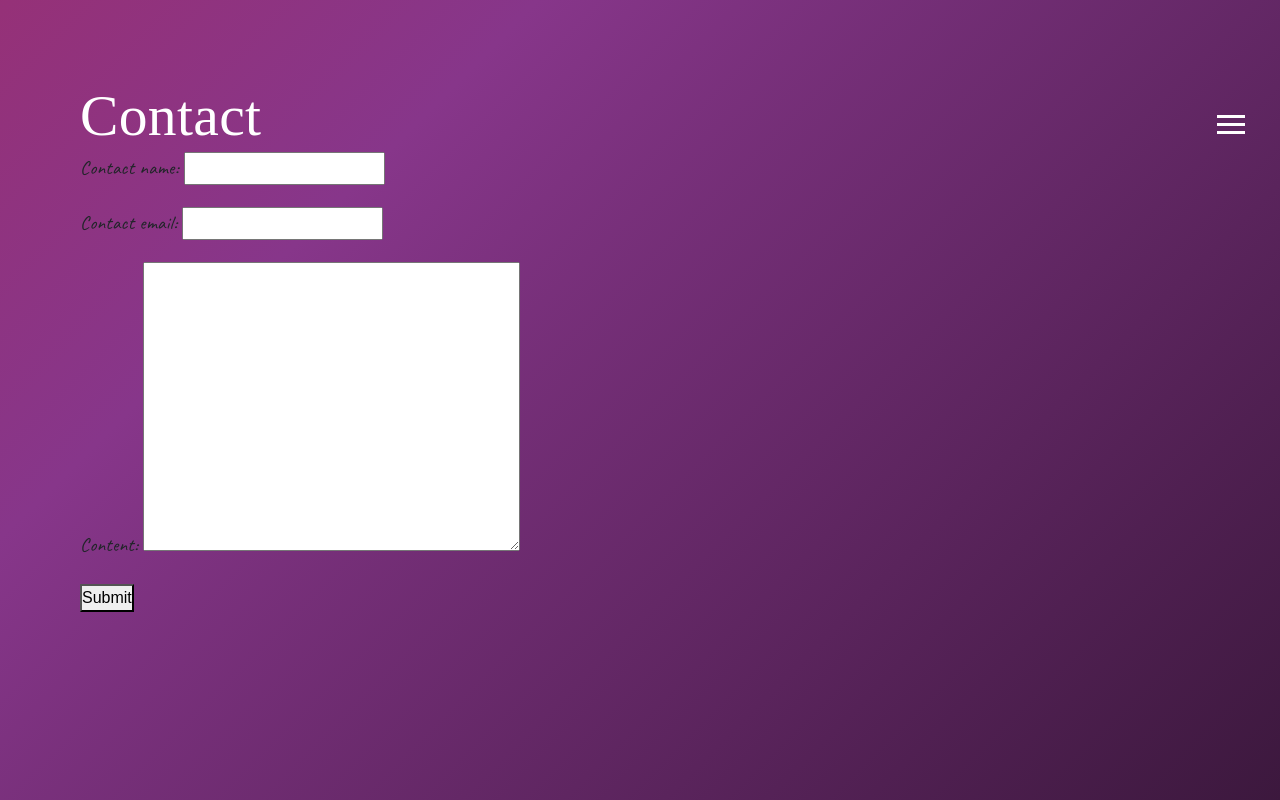
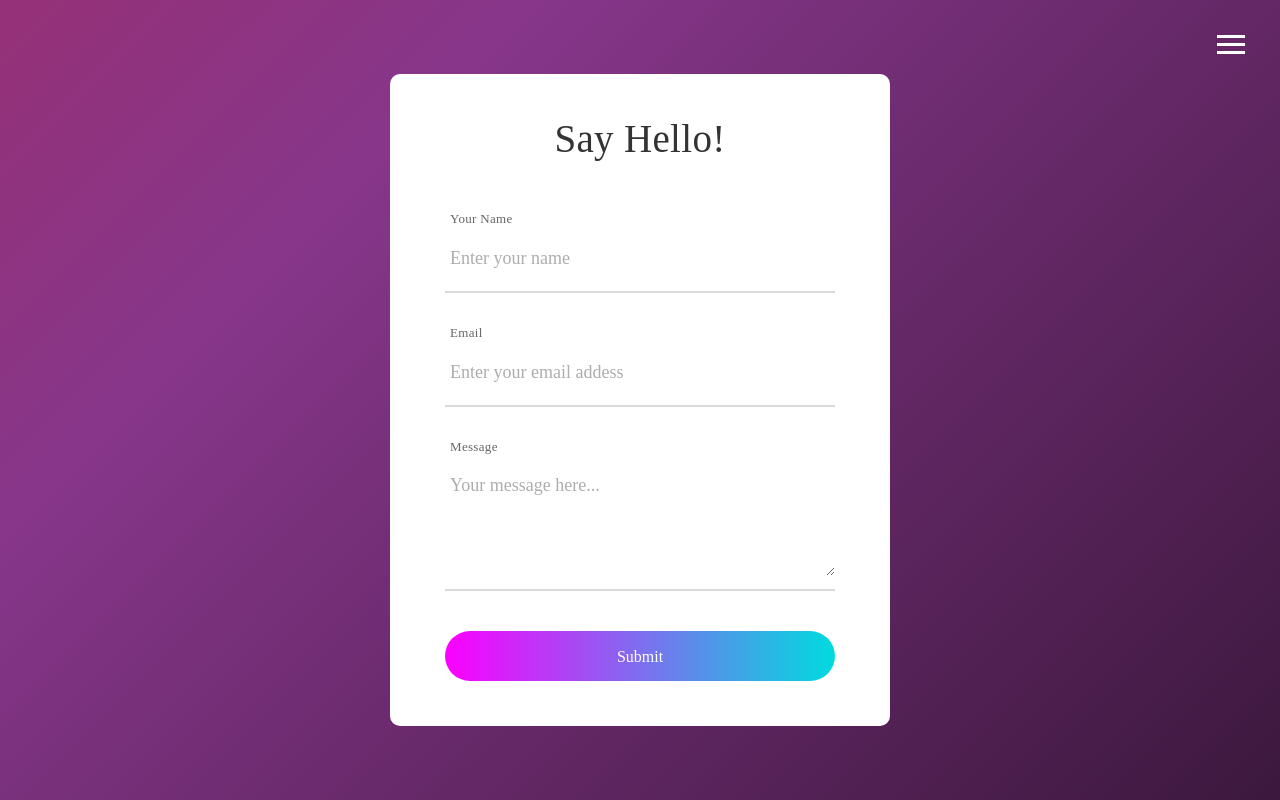
Before and after one commit to Alfaaz-ADGITM/Alfaaz-Adgitm, a Django app: page /contact in a window 1280 px wide. Run offline with Django 3.2, Linux system fonts and the light colour scheme; some libraries are stand-ins or nearby versions.

Commit message:
UI  updated

```diff
--- a/member/templates/member/base.html
+++ b/member/templates/member/base.html
@@ -36,7 +36,7 @@
 
             {% if user.is_authenticated %}
             <li class="nav-item">
-                <a href="{% url 'member:userprofileinfo' %}" class="nav-link">Profile</a></li>
+                <a href="{% url 'profile' %}" class="nav-link">Profile</a></li>
             <li class="nav-item">
                 <a href="{% url 'logout' %}" class="nav-link">Logout</a></li>
             {% else %}
--- a/member/templates/member/contact.html
+++ b/member/templates/member/contact.html
@@ -1,11 +1,53 @@
 {% extends 'member/base.html' %}
 {% block body_block %}
-<div style="margin:80px">
-<h1>Contact</h1>
-<form role="form" action="" method="post">
-    {% csrf_token %}
-    {{ form.as_p }}
-    <button type="submit">Submit</button>
-</form>
+
+{% load static %}
+<link rel="stylesheet" href="{% static 'css/contact.css' %}">
+{% block css %} {% endblock %}
+<div class="container-contact100">
+    <div class="wrap-contact100">
+        <form class="contact100-form validate-form" role="form" action="" method="post">
+            {% csrf_token %}
+            <span class="contact100-form-title">Say Hello!</span>
+
+            <div class="wrap-input100 validate-input" data-validate="Name is required">
+                <label for="id_contact_name"><span class="label-input100">Your Name</span></label>
+                <input class="input100" type="text" name="name" placeholder="Enter your name">
+                <span class="focus-input100"></span>
+            </div>
+
+            <div class="wrap-input100 validate-input" data-validate = "Valid email is required: ex@abc.xyz">
+                <label for="id_contact_email"><span class="label-input100">Email</span></label>
+                <input class="input100" type="text" name="email" placeholder="Enter your email addess">
+                <span class="focus-input100"></span>
+            </div>
+
+            <div class="wrap-input100 validate-input" data-validate = "Message is required">
+                <label for="id_content"><span class="label-input100">Message</span></label>
+                <textarea class="input100" name="message" placeholder="Your message here..."></textarea>
+                <span class="focus-input100"></span>
+            </div>
+
+            <div class="container-contact100-form-btn">
+                <div class="wrap-contact100-form-btn">
+                    <div class="contact100-form-bgbtn"></div>
+                    <button class="contact100-form-btn" type="submit"><span> Submit<i class="fa fa-long-arrow-right m-l-7" aria-hidden="true"></i></span></button>
+                </div>
+            </div>
+
+        </form>
+    </div>
 </div>
+<!--
+
+<div class="blurred-box">
+  <div class="user-login-box">
+    <div class="user-name">Contact Us</div>
+    <form role="form" action="" method="post">
+        {% csrf_token %}
+        {{ form.as_p }}
+        <button type="submit">Submit</button>
+    </form>
+  </div>
+</div>-->
 {% endblock %}
--- /dev/null
+++ b/member/templates/member/profile.html
@@ -0,0 +1,4 @@
+{% extends 'member/base.html' %}
+{% block body_block %}
+
+{% endblock %}
--- /dev/null
+++ b/static/css/contact.css
@@ -0,0 +1,539 @@
+
+
+
+
+/*//////////////////////////////////////////////////////////////////
+[ FONT ]*/
+
+
+
+
+
+  /*//////////////////////////////////////////////////////////////////
+  [ RESTYLE TAG ]*/
+
+  * {
+      margin: 0px;
+      padding: 0px;
+      box-sizing: border-box;
+  }
+
+  body, html {
+      height: 100%;
+      font-family: Poppins-Regular, sans-serif;
+  }
+
+  /*---------------------------------------------*/
+  a {
+      font-family: Poppins-Regular;
+      font-size: 14px;
+      line-height: 1.7;
+      color: #666666;
+      margin: 0px;
+      transition: all 0.4s;
+      -webkit-transition: all 0.4s;
+    -o-transition: all 0.4s;
+    -moz-transition: all 0.4s;
+  }
+
+  a:focus {
+      outline: none !important;
+  }
+
+  a:hover {
+      text-decoration: none;
+  }
+
+  /*---------------------------------------------*/
+  h1,h2,h3,h4,h5,h6 {
+      margin: 0px;
+  }
+
+  p {
+      font-family: Poppins-Regular;
+      font-size: 14px;
+      line-height: 1.7;
+      color: #666666;
+      margin: 0px;
+  }
+
+  ul, li {
+      margin: 0px;
+      list-style-type: none;
+  }
+
+
+  /*---------------------------------------------*/
+  input {
+      outline: none;
+      border: none;
+  }
+
+  textarea {
+    outline: none;
+    border: none;
+  }
+
+  textarea:focus, input:focus {
+    border-color: transparent !important;
+  }
+
+  input:focus::-webkit-input-placeholder { color:transparent; }
+  input:focus:-moz-placeholder { color:transparent; }
+  input:focus::-moz-placeholder { color:transparent; }
+  input:focus:-ms-input-placeholder { color:transparent; }
+
+  textarea:focus::-webkit-input-placeholder { color:transparent; }
+  textarea:focus:-moz-placeholder { color:transparent; }
+  textarea:focus::-moz-placeholder { color:transparent; }
+  textarea:focus:-ms-input-placeholder { color:transparent; }
+
+  input::-webkit-input-placeholder { color: #adadad;}
+  input:-moz-placeholder { color: #adadad;}
+  input::-moz-placeholder { color: #adadad;}
+  input:-ms-input-placeholder { color: #adadad;}
+
+  textarea::-webkit-input-placeholder { color: #adadad;}
+  textarea:-moz-placeholder { color: #adadad;}
+  textarea::-moz-placeholder { color: #adadad;}
+  textarea:-ms-input-placeholder { color: #adadad;}
+
+  /*---------------------------------------------*/
+  button {
+      outline: none !important;
+      border: none;
+      background: transparent;
+  }
+
+  button:hover {
+      cursor: pointer;
+  }
+
+  iframe {
+      border: none !important;
+  }
+
+
+  /*---------------------------------------------*/
+  .container {
+      max-width: 1200px;
+  }
+
+
+
+
+
+  /*//////////////////////////////////////////////////////////////////
+  [ Contact ]*/
+
+  .container-contact100 {
+    width: 100%;
+    min-height: 100vh;
+    display: -webkit-box;
+    display: -webkit-flex;
+    display: -moz-box;
+    display: -ms-flexbox;
+    display: flex;
+    flex-wrap: wrap;
+    justify-content: center;
+    align-items: center;
+    padding: 15px;
+
+
+  }
+
+  .wrap-contact100 {
+    width: 500px;
+    background: #fff;
+    border-radius: 10px;
+    overflow: hidden;
+    padding: 42px 55px 45px 55px;
+  }
+
+
+  /*------------------------------------------------------------------
+  [ Form ]*/
+
+  .contact100-form {
+    width: 100%;
+  }
+
+  .contact100-form-title {
+    display: block;
+    font-family: Poppins-Bold;
+    font-size: 39px;
+    color: #333333;
+    line-height: 1.2;
+    text-align: center;
+    padding-bottom: 44px;
+  }
+
+
+
+  /*------------------------------------------------------------------
+  [ Input ]*/
+
+  .wrap-input100 {
+    width: 100%;
+    position: relative;
+    border-bottom: 2px solid #d9d9d9;
+    padding-bottom: 13px;
+    margin-bottom: 27px;
+  }
+
+  .label-input100 {
+    font-family: Poppins-Regular;
+    font-size: 13px;
+    color: #666666;
+    line-height: 1.5;
+    padding-left: 5px;
+  }
+
+  .input100 {
+    display: block;
+    width: 100%;
+    background: transparent;
+    font-family: Poppins-Medium;
+    font-size: 18px;
+    color: #333333;
+    line-height: 1.2;
+    padding: 0 5px;
+  }
+
+  .focus-input100 {
+    position: absolute;
+    display: block;
+    width: 100%;
+    height: 100%;
+    top: 0;
+    left: 0;
+    pointer-events: none;
+  }
+
+  .focus-input100::before {
+    content: "";
+    display: block;
+    position: absolute;
+    bottom: -2px;
+    left: 0;
+    width: 0;
+    height: 2px;
+
+    -webkit-transition: all 0.4s;
+    -o-transition: all 0.4s;
+    -moz-transition: all 0.4s;
+    transition: all 0.4s;
+
+    background: #7f7f7f;
+  }
+
+
+  /*---------------------------------------------*/
+  input.input100 {
+    height: 40px;
+  }
+
+
+  textarea.input100 {
+    min-height: 110px;
+    padding-top: 9px;
+    padding-bottom: 13px;
+  }
+
+
+  .input100:focus + .focus-input100::before {
+    width: 100%;
+  }
+
+  .has-val.input100 + .focus-input100::before {
+    width: 100%;
+  }
+
+
+  /*------------------------------------------------------------------
+  [ Button ]*/
+  .container-contact100-form-btn {
+    display: -webkit-box;
+    display: -webkit-flex;
+    display: -moz-box;
+    display: -ms-flexbox;
+    display: flex;
+    flex-wrap: wrap;
+    justify-content: center;
+    padding-top: 13px;
+  }
+
+  .wrap-contact100-form-btn {
+    width: 100%;
+    display: block;
+    position: relative;
+    z-index: 1;
+    border-radius: 25px;
+    overflow: hidden;
+    margin: 0 auto;
+  }
+
+  .contact100-form-bgbtn {
+    position: absolute;
+    z-index: -1;
+    width: 300%;
+    height: 100%;
+    background: #a64bf4;
+    background: -webkit-linear-gradient(left, #00dbde, #fc00ff, #00dbde, #fc00ff);
+    background: -o-linear-gradient(left, #00dbde, #fc00ff, #00dbde, #fc00ff);
+    background: -moz-linear-gradient(left, #00dbde, #fc00ff, #00dbde, #fc00ff);
+    background: linear-gradient(left, #00dbde, #fc00ff, #00dbde, #fc00ff);
+    top: 0;
+    left: -100%;
+
+    -webkit-transition: all 0.4s;
+    -o-transition: all 0.4s;
+    -moz-transition: all 0.4s;
+    transition: all 0.4s;
+  }
+
+  .contact100-form-btn {
+    display: -webkit-box;
+    display: -webkit-flex;
+    display: -moz-box;
+    display: -ms-flexbox;
+    display: flex;
+    justify-content: center;
+    align-items: center;
+    padding: 0 20px;
+    width: 100%;
+    height: 50px;
+
+    font-family: Poppins-Medium;
+    font-size: 16px;
+    color: #fff;
+    line-height: 1.2;
+  }
+
+  .wrap-contact100-form-btn:hover .contact100-form-bgbtn {
+    left: 0;
+  }
+
+  .contact100-form-btn i {
+    -webkit-transition: all 0.4s;
+    -o-transition: all 0.4s;
+    -moz-transition: all 0.4s;
+    transition: all 0.4s;
+  }
+  .contact100-form-btn:hover i {
+    -webkit-transform: translateX(10px);
+    -moz-transform: translateX(10px);
+    -ms-transform: translateX(10px);
+    -o-transform: translateX(10px);
+    transform: translateX(10px);
+  }
+
+
+  /*------------------------------------------------------------------
+  [ Responsive ]*/
+
+  @media (max-width: 576px) {
+    .wrap-contact100 {
+      padding: 72px 15px 65px 15px;
+    }
+  }
+
+
+
+  /*------------------------------------------------------------------
+  [ Alert validate ]*/
+
+  .validate-input {
+    position: relative;
+  }
+
+  .alert-validate::before {
+    content: attr(data-validate);
+    position: absolute;
+    max-width: 70%;
+    background-color: #fff;
+    border: 1px solid #c80000;
+    border-radius: 2px;
+    padding: 4px 25px 4px 10px;
+    top: 58%;
+    -webkit-transform: translateY(-50%);
+    -moz-transform: translateY(-50%);
+    -ms-transform: translateY(-50%);
+    -o-transform: translateY(-50%);
+    transform: translateY(-50%);
+    right: 2px;
+    pointer-events: none;
+
+    font-family: Poppins-Regular;
+    color: #c80000;
+    font-size: 13px;
+    line-height: 1.4;
+    text-align: left;
+
+    visibility: hidden;
+    opacity: 0;
+
+    -webkit-transition: opacity 0.4s;
+    -o-transition: opacity 0.4s;
+    -moz-transition: opacity 0.4s;
+    transition: opacity 0.4s;
+  }
+
+  .alert-validate::after {
+    content: "\f06a";
+    font-family: FontAwesome;
+    display: block;
+    position: absolute;
+    color: #c80000;
+    font-size: 16px;
+    top: 58%;
+    -webkit-transform: translateY(-50%);
+    -moz-transform: translateY(-50%);
+    -ms-transform: translateY(-50%);
+    -o-transform: translateY(-50%);
+    transform: translateY(-50%);
+    right: 8px;
+  }
+
+  .alert-validate:hover:before {
+    visibility: visible;
+    opacity: 1;
+  }
+
+  @media (max-width: 992px) {
+    .alert-validate::before {
+      visibility: visible;
+      opacity: 1;
+    }
+  }
+
+
+
+  /*//////////////////////////////////////////////////////////////////
+  [ Restyle Select2 ]*/
+
+  .select2-container {
+    display: block;
+    max-width: 100% !important;
+    width: auto !important;
+  }
+
+  .select2-container .select2-selection--single {
+    display: -webkit-box;
+    display: -webkit-flex;
+    display: -moz-box;
+    display: -ms-flexbox;
+    display: flex;
+    align-items: center;
+    background-color: transparent;
+    border: none;
+    height: 40px;
+    outline: none;
+    position: relative;
+  }
+
+  /*------------------------------------------------------------------
+  [ in select ]*/
+  .select2-container .select2-selection--single .select2-selection__rendered {
+    font-family: Poppins-Medium;
+    font-size: 18px;
+    color: #333333;
+    line-height: 1.2;
+    padding-left: 5px ;
+    background-color: transparent;
+  }
+
+  .select2-container--default .select2-selection--single .select2-selection__arrow {
+    height: 100%;
+    top: 50%;
+    transform: translateY(-50%);
+    right: 10px;
+    display: -webkit-box;
+    display: -webkit-flex;
+    display: -moz-box;
+    display: -ms-flexbox;
+    display: flex;
+    flex-direction: column;
+    align-items: center;
+    justify-content: center;
+  }
+
+  .select2-selection__arrow b {
+    display: none;
+  }
+
+  .select2-selection__arrow::before {
+    content: '';
+    display: block;
+
+    border-right: 5px solid transparent;
+    border-left: 5px solid transparent;
+    border-bottom: 5px solid #999999;
+    margin-bottom: 2px;
+  }
+
+  .select2-selection__arrow::after {
+    content: '';
+    display: block;
+
+    border-right: 5px solid transparent;
+    border-left: 5px solid transparent;
+    border-top: 5px solid #999999;
+  }
+
+  /*------------------------------------------------------------------
+  [ Dropdown option ]*/
+  .select2-container--open .select2-dropdown {
+    z-index: 1251;
+    border: 0px solid #e5e5e5;
+    border-radius: 0px;
+    background-color: white;
+
+    box-shadow: 0 3px 10px 0px rgba(0, 0, 0, 0.2);
+    -moz-box-shadow: 0 3px 10px 0px rgba(0, 0, 0, 0.2);
+    -webkit-box-shadow: 0 3px 10px 0px rgba(0, 0, 0, 0.2);
+    -o-box-shadow: 0 3px 10px 0px rgba(0, 0, 0, 0.2);
+    -ms-box-shadow: 0 3px 10px 0px rgba(0, 0, 0, 0.2);
+  }
+
+  .select2-dropdown--above {top: -30px;}
+  .select2-dropdown--below {top: 8px;}
+
+  .select2-container .select2-results__option[aria-selected] {
+    padding-top: 10px;
+    padding-bottom: 10px;
+  }
+
+  .select2-container .select2-results__option[aria-selected="true"] {
+    background: #a64bf4;
+    background: -webkit-linear-gradient(right, #00dbde, #fc00ff);
+    background: -o-linear-gradient(right, #00dbde, #fc00ff);
+    background: -moz-linear-gradient(right, #00dbde, #fc00ff);
+    background: linear-gradient(right, #00dbde, #fc00ff);
+    color: white;
+  }
+
+  .select2-container .select2-results__option--highlighted[aria-selected] {
+    background: #a64bf4;
+    background: -webkit-linear-gradient(right, #00dbde, #fc00ff);
+    background: -o-linear-gradient(right, #00dbde, #fc00ff);
+    background: -moz-linear-gradient(right, #00dbde, #fc00ff);
+    background: linear-gradient(right, #00dbde, #fc00ff);
+    color: white;
+  }
+
+  .select2-results__options {
+    font-family: Poppins-Regular;
+    font-size: 15px;
+    color: #333333;
+    line-height: 1.2;
+  }
+
+  .select2-search--dropdown .select2-search__field {
+    border: 1px solid #aaa;
+    outline: none;
+    font-family: Poppins-Regular;
+    font-size: 15px;
+    color: #333333;
+    line-height: 1.2;
+  }
```
